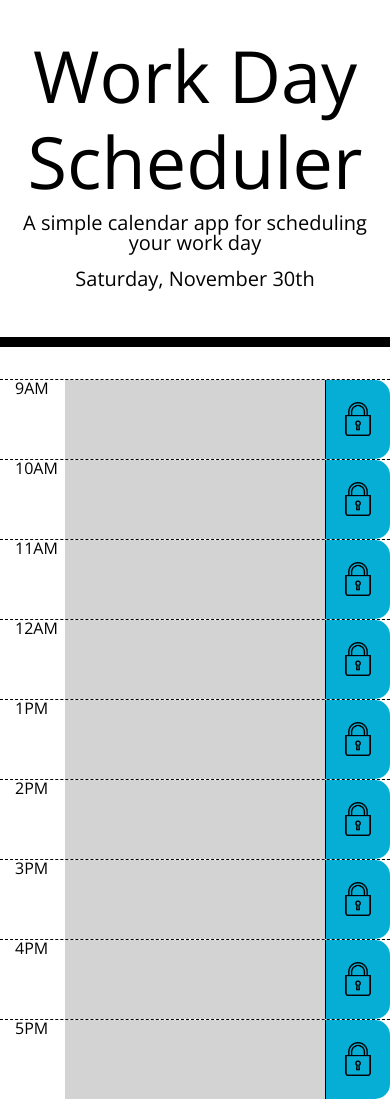
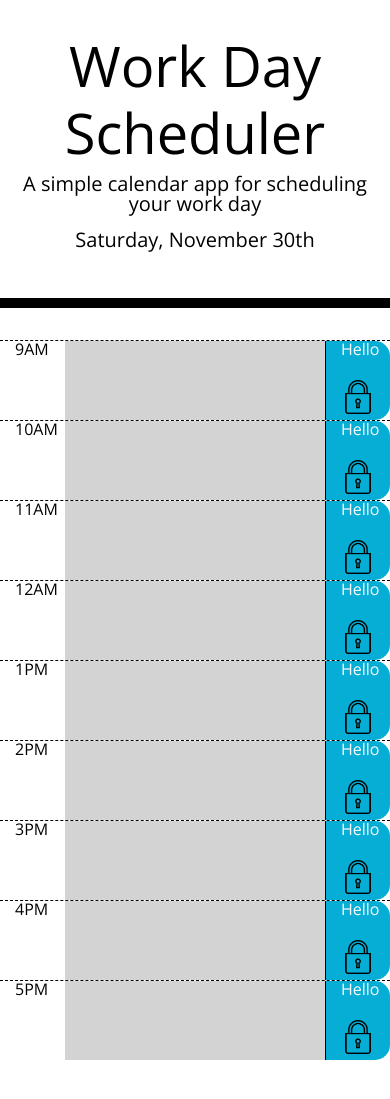
Before and after one commit to moullier/day-planner, a plain HTML site: page index.html in a window 390 px wide. After the commit the page ends 1060 px from the top, so only its background shows below. Drawn offline with nearby package versions, Linux system fonts and the light colour scheme.

Commit message:
Small responsiveness changes

```diff
--- a/assets/javascript/script.js
+++ b/assets/javascript/script.js
@@ -58,7 +58,7 @@ $(document).ready(function() {
             $(newActivityCol).text(activityArray[i]);
         }
 
-
+        $(newTabCol).text("Hello");
         let newImg = $("<img>");
         newImg.attr("src", "./assets/images/lock.png");
         newImg.addClass("img-fluid lockimage");
@@ -84,8 +84,9 @@ $(document).ready(function() {
         let day = d.getDay();
         let month = d.getMonth();
         let date = d.getDate();
+
+        // figure out the correct suffix based on the day
         let suffix;
-
         if (d > 3 && d < 21)
             suffix = "th";
         else {
@@ -102,100 +103,26 @@ $(document).ready(function() {
         return dateStr;
     }
 
+    // save changes in the row where the saveBtn is clicked in the localStorage
+    $(".saveBtn").on("click", function() {
 
-    $(".saveBtn").on("click", function() {
-        // let test = $(this).attr("dataHour");
-        // alert("this is hour" + test);
+        // get array from localStorage
         let activityArray = JSON.parse(localStorage.getItem("activities") || "[]");
 
         console.log(activityArray);
 
+        // get the dataHour of the specific saveBtn that was clicked
         let hour = $(this).attr("dataHour");
 
+        // build the String matching the activity div's id
         let idString = "#hour" + hour;
         console.log(idString);
         console.log($(idString).text());
 
+        // retrieve the text in the activity div of the correct row, and set it to the correct index of the array
         activityArray[hour] = $(idString).text();
         localStorage.setItem("activities", JSON.stringify(activityArray));
 
-        // for(let i = 9; i < 18; i++) {
-        //     if(i == hour) {
-        //         let idString = "#hour" + i;
-        //         console.log($(idString).text());
-        //     } else {
-
-        //     }
-
-        // }
     });
 
-
-
-
-
-
-
-
-
-
-
-
-    // // MAJOR TASK #1: DYNAMICALLY CREATE BUTTONS
-    // // =================================================================================
-
-    // // 1. Create a for-loop to iterate through the letters array.
-
-    // // Inside the loop...
-
-    // // 2. Create a variable named "letterBtn" equal to $("<button>");
-
-    // // 3. Then give each "letterBtn" the following classes: "letter-button" "letter" "letter-button-color".
-
-    // // 4. Then give each "letterBtn" an attribute called "data-letter", with a value eqaual to "letters[i]"
-
-    // // 5. Then give each "letterBtn" a text equal to "letters[i]".
-
-    // // 6. Finally, append each "letterBtn" to the "#buttons" div (provided).
-
-    // // Be sure to test that your code works for this major task, before proceeding to the next one!
-
-    // // MAJOR TASK #2: ATTACH ON-CLICK EVENTS TO "LETTER" BUTTONS
-    // // =================================================================================
-
-    // // 7. Create an "on-click" event attached to the ".letter-button" class.
-
-    // // Inside the on-click event...
-
-    // // 8. Create a variable called "fridgeMagnet" and set the variable equal to a new div.
-
-    // // 9. Give each "fridgeMagnet" the following classes: "letter fridge-color".
-
-    // // 10. Then chain the following code onto the "fridgeMagnet" variable: .text($(this).attr("data-letter"))
-
-    // // 11. Lastly append the fridgeMagnet variable to the "#display" div (provided);
-
-    // // Be sure to test that your code works for this major task, before proceeding to the next one!
-
-    // $(".letter-button").on("click", function() {
-    //     let fridgeMagnet = $("<div>");
-    //     $(fridgeMagnet).addClass("letter fridge-color");
-    //     $(fridgeMagnet).text($(this).attr("data-letter"));
-    //     $("#display").append(fridgeMagnet);
-    // });
-
-
-    // // MAJOR TASK #3: ATTACH ON-CLICK EVENTS TO "CLEAR" BUTTON
-    // // =================================================================================
-
-    // // 12. Create an "on-click" event attached to the "#clear" button id.
-
-    // // Inside the on-click event...
-
-    // // 13. Use the jQuery "empty()" method to clear the contents of the "#display" div.
-
-    // $("#clear").on("click", function() {
-    //     $("#display").empty();
-    // });
-
 });
--- a/index.html
+++ b/index.html
@@ -24,7 +24,7 @@
 
   <body>
     <header class="jumbotron">
-      <h1 class="display-3">Work Day Scheduler</h1>
+      <h1 class="display-4">Work Day Scheduler</h1>
       <p class="lead">A simple calendar app for scheduling your work day</p>
       <p id="currentDay" class="lead"></p>
     </header>
--- a/style.css
+++ b/style.css
@@ -75,3 +75,9 @@ textarea{
   top: 50%;
   transform: translateY(-50%);
 }
+
+@media only screen and (min-width: 768px) {
+  .display-4 {
+    font-size: 4.5rem;
+  }
+}
```
